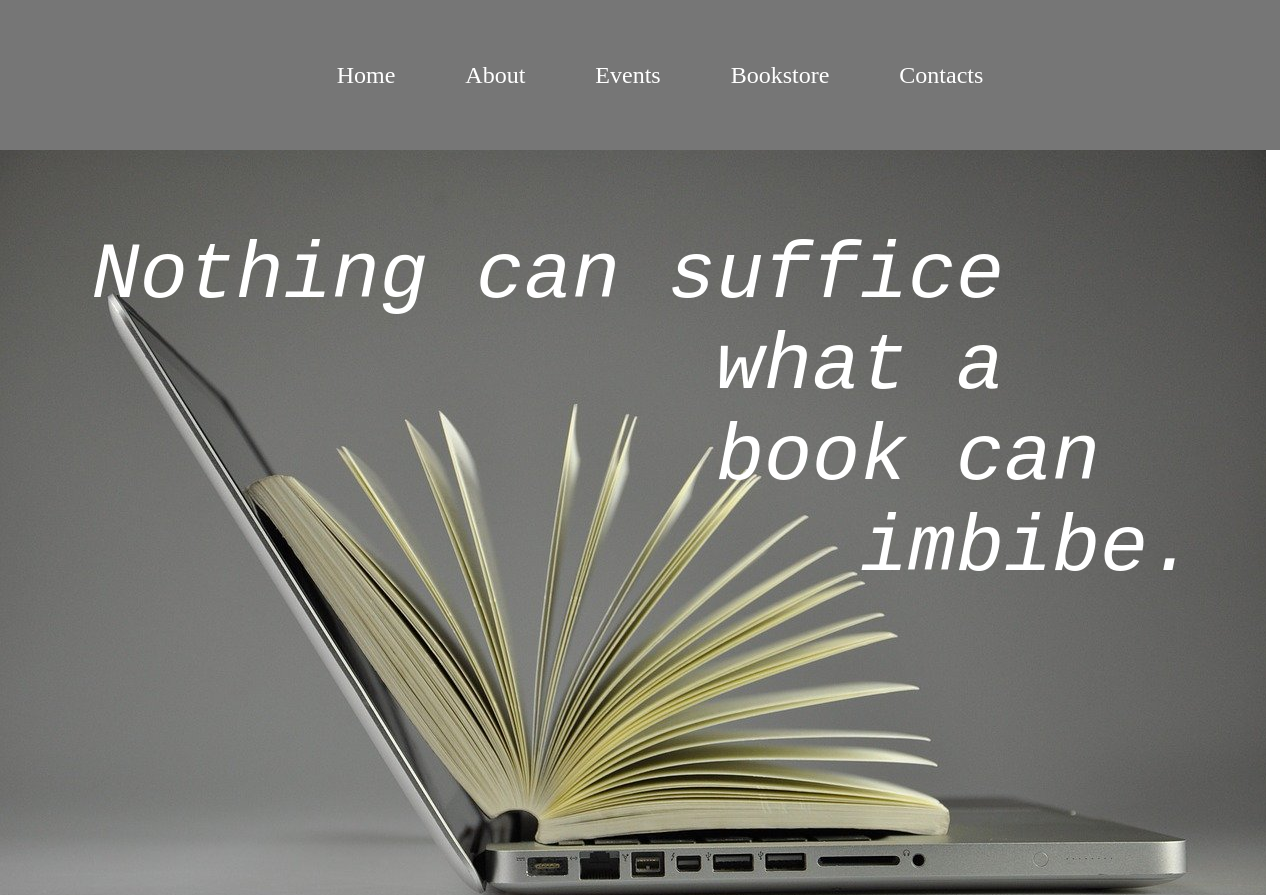
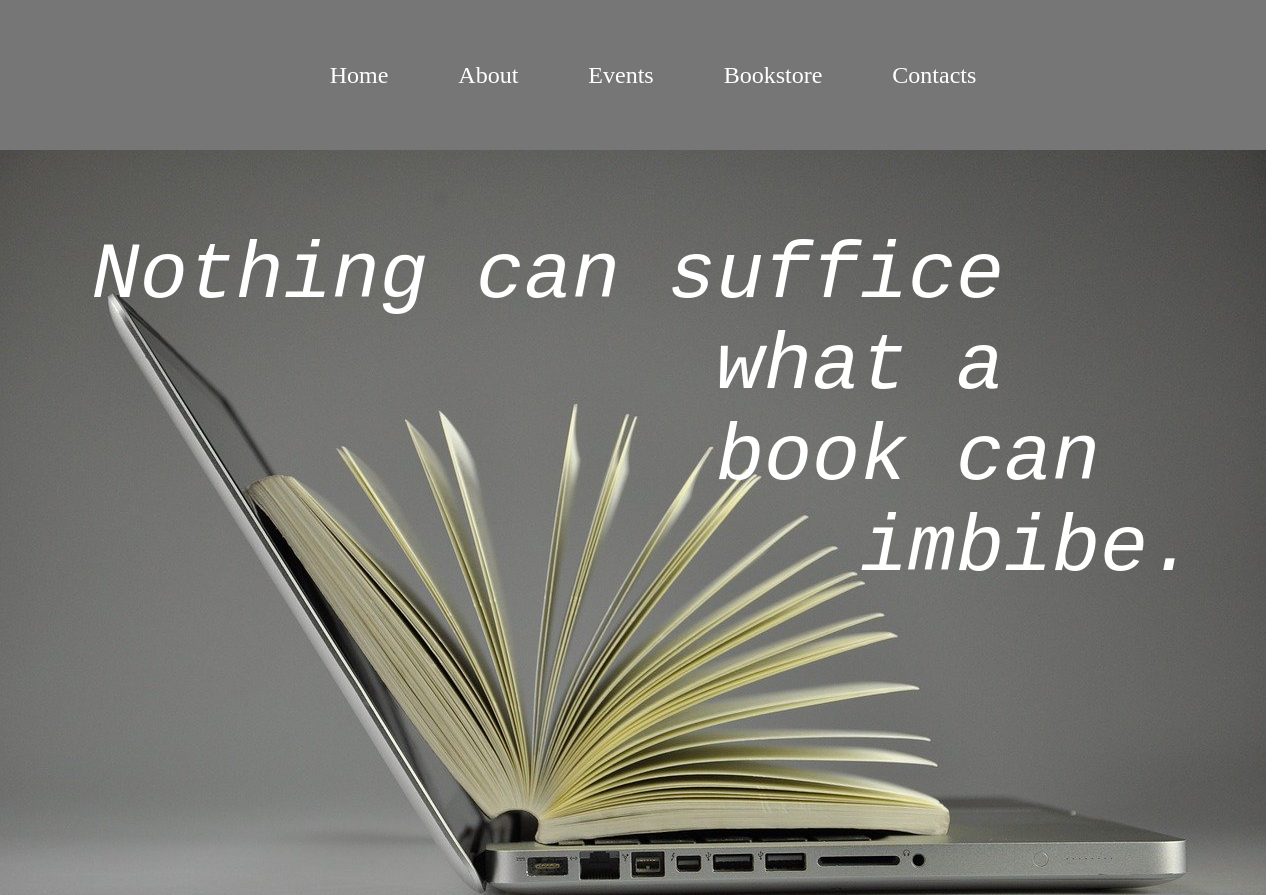
Before and after one commit to VishwasDubey150/ebook-29, a plain HTML site: page index.html in a window 1280 px wide. Shown: the top 895 px of the page. Drawn offline with Linux system fonts and the light colour scheme.

Commit message:
Update style.css

```diff
--- a/style.css
+++ b/style.css
@@ -2,6 +2,7 @@
         body{
             margin:0;
             padding:0;
+            width:1266px;
         }
         html{
             scroll-behavior: smooth;
```
